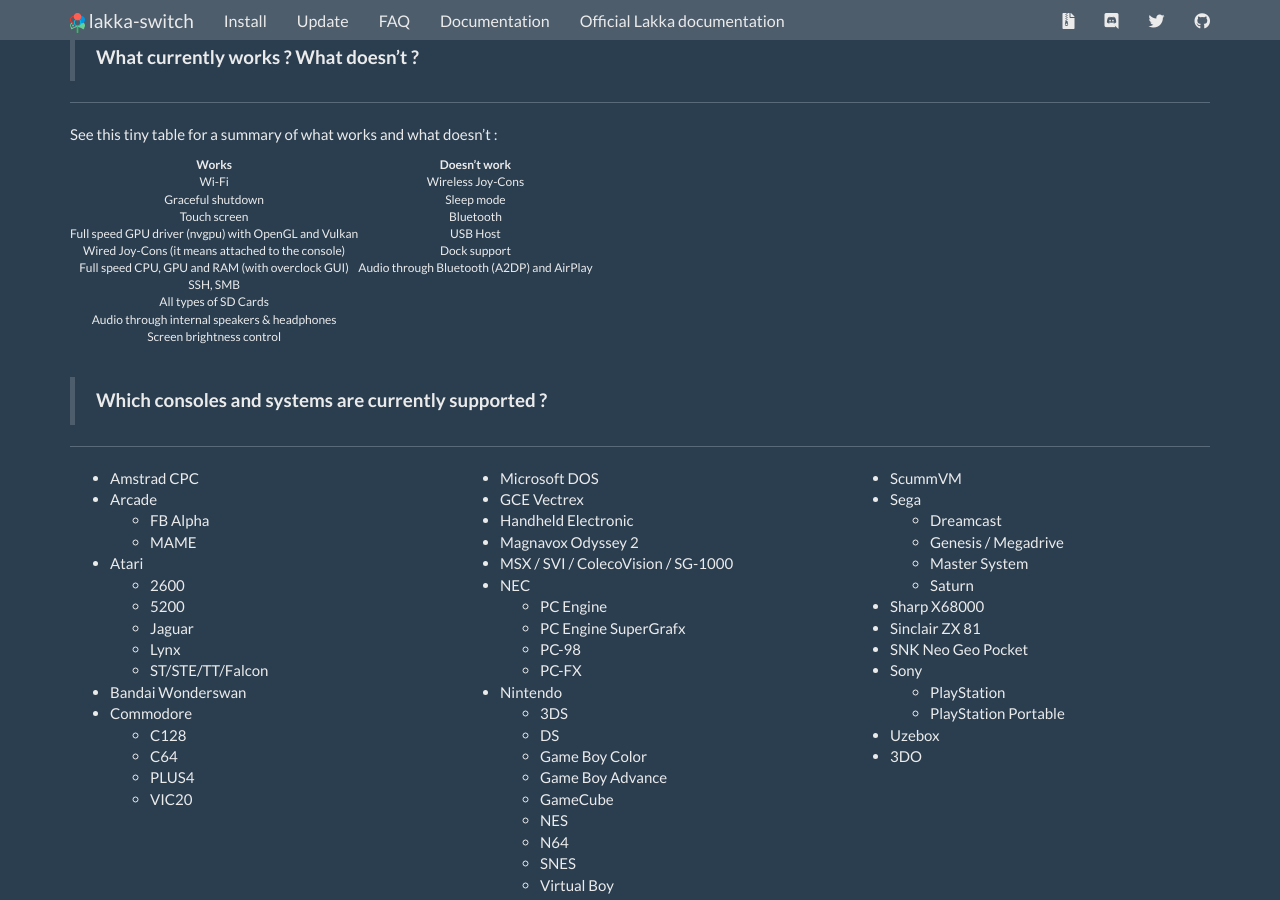
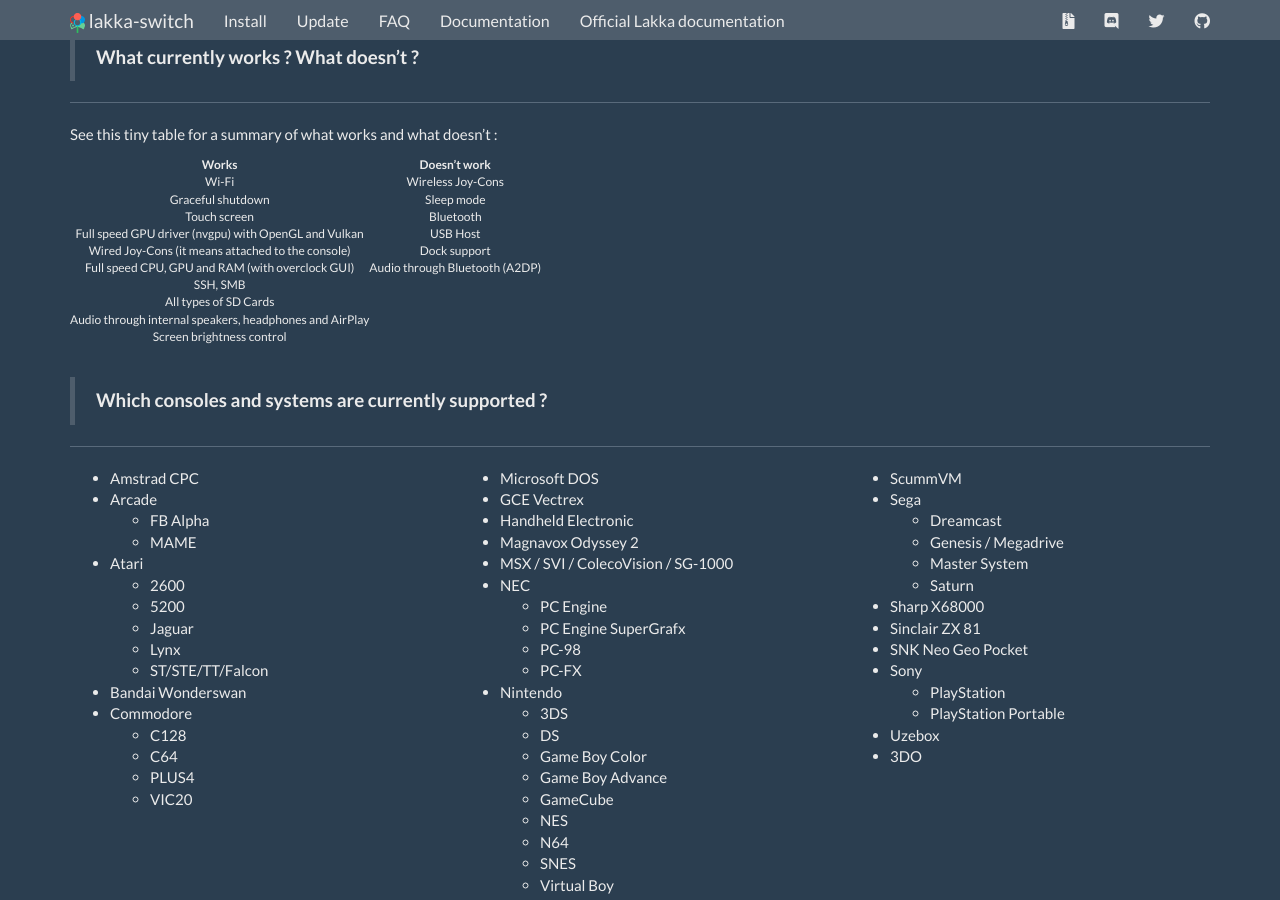
Before and after one commit to lakka-switch/documentation, a Jekyll site: the page built from faq.md, in a window 1280 px wide and 900 px high, scrolled down 603 px. Built offline with Jekyll 4.4.1, drawn with Linux system fonts in a browser that asks for light colours; nearby versions of some CDN libraries.

Commit message:
Update faq.md

```diff
--- a/faq.md
+++ b/faq.md
@@ -37,10 +37,10 @@
 | Touch screen                   | Bluetooth |
 | Full speed GPU driver (nvgpu) with OpenGL and Vulkan | USB Host          |
 | Wired Joy-Cons (it means attached to the console)                | Dock support      |
-| Full speed CPU, GPU and RAM (with overclock GUI)          | Audio through Bluetooth (A2DP) and AirPlay  |
+| Full speed CPU, GPU and RAM (with overclock GUI)          | Audio through Bluetooth (A2DP)  |
 | SSH, SMB                       |                   |
 | All types of SD Cards
-| Audio through internal speakers & headphones  | |
+| Audio through internal speakers, headphones and AirPlay  | |
 | Screen brightness control | |
 
 &nbsp;
```
